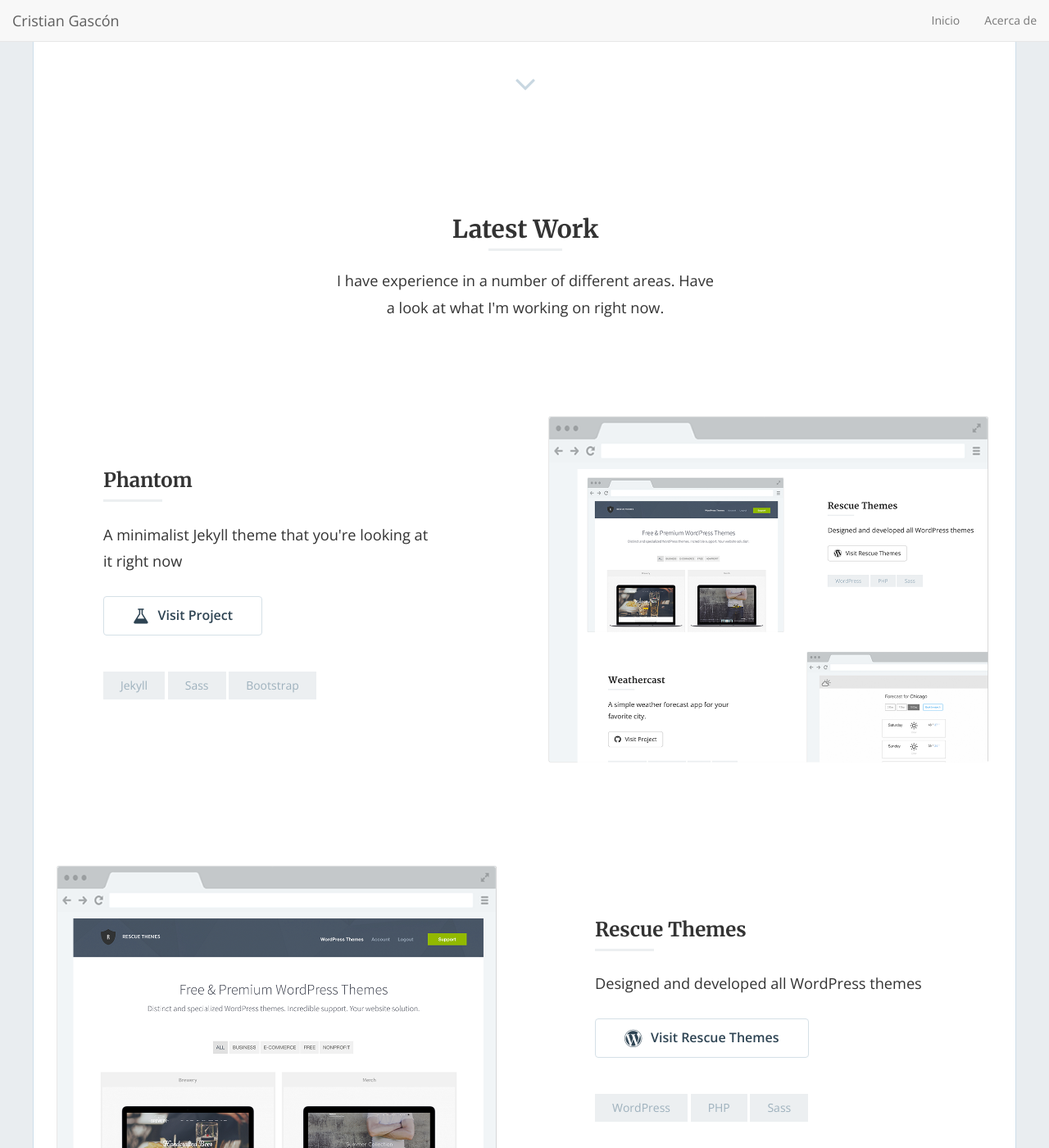
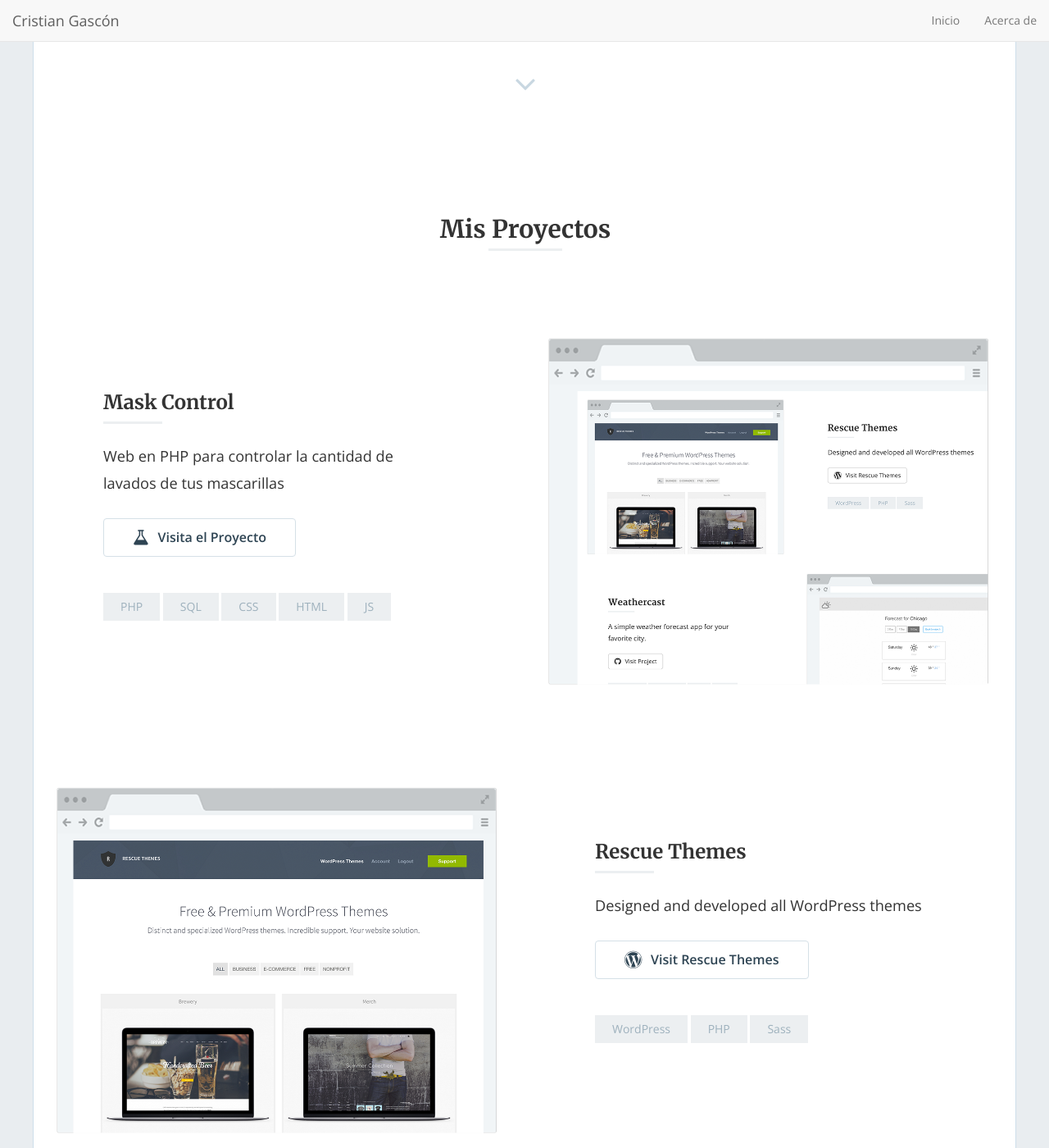
Before and after one commit to cgasper79/cgasper79.github.io, a Jekyll site: the page built from index.html, in a window 1280 px wide and 1400 px high, scrolled down 522 px. Shown: the whole window at 82% size. Built offline with Jekyll 4.4.1, drawn with Linux system fonts in a browser that asks for light colours; nearby versions of some CDN libraries; the list of posts is cut into pages by our own code.

```diff
--- a/_config.yml
+++ b/_config.yml
@@ -103,5 +103,5 @@ nav_item:
   - { url: '/', text: 'Inicio' }
   - { url: '/about', text: 'Acerca de' }
 
-section_title: "Latest Work"
-section_subtitle: "I have experience in a number of different areas. Have a look at what I'm working on right now."
+section_title: "Mis Proyectos"
+section_subtitle: ""
```
Also changed, not shown: _posts/2016-02-18-phantom-jekyll-template.md (deleted, +0 -13 lines), _posts/2020-12-14-phantom-jekyll-template.md (added, +13 -0 lines).
